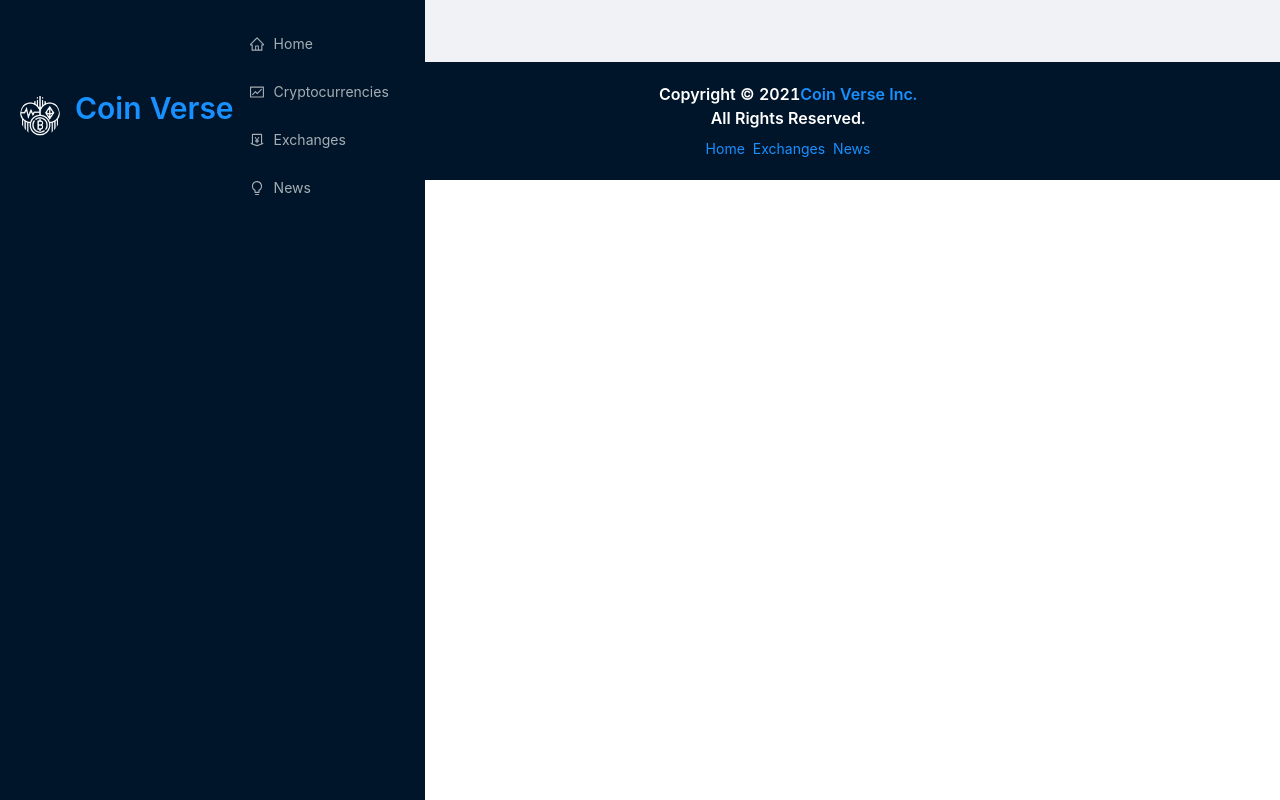
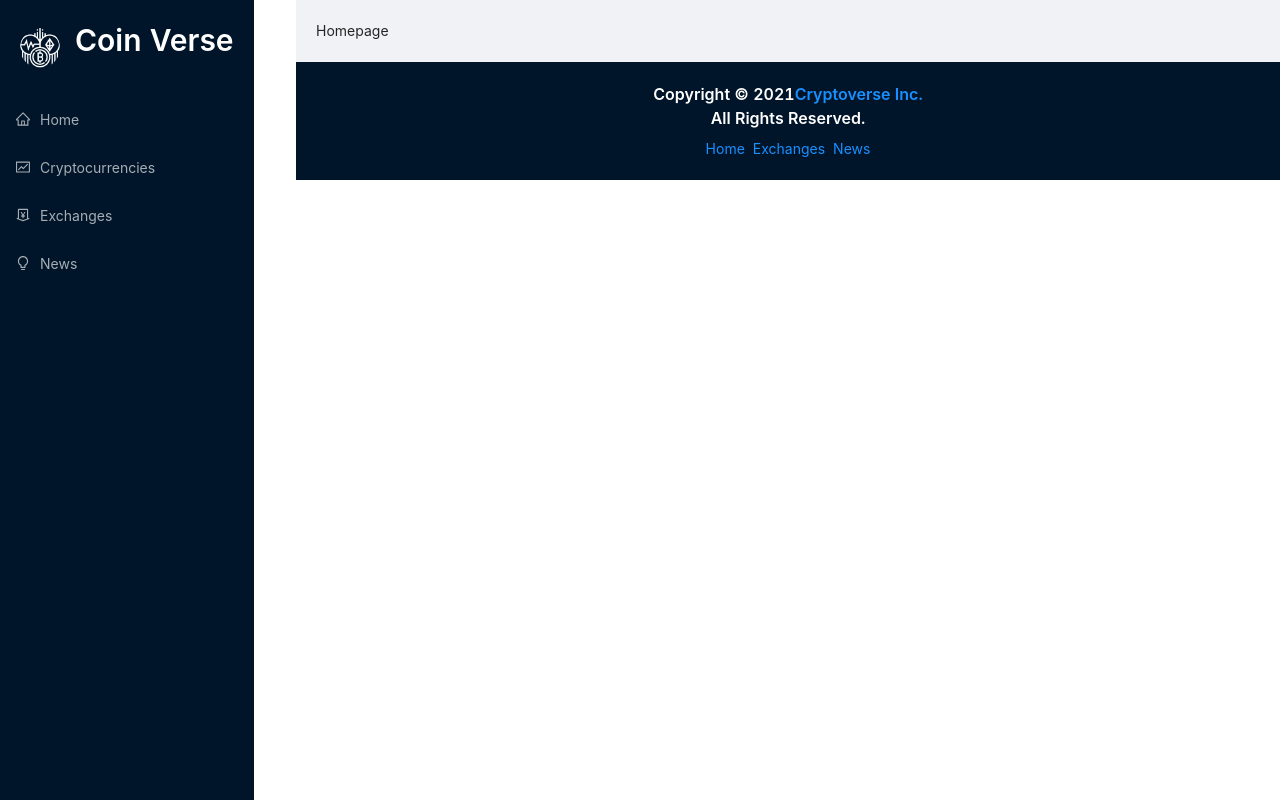
Before and after one commit to mrinnnmoy/coin-pay, a React (Create React App) app: page / in a window 1280 px wide. Built offline with nearby package versions, Linux system fonts and the light colour scheme.

Commit message:
fix styles-navbar

```diff
--- a/package.json
+++ b/package.json
@@ -9,8 +9,8 @@
     "@testing-library/react": "^13.4.0",
     "@testing-library/user-event": "^13.5.0",
     "antd": "^4.16.13",
-    "axios": "^1.2.0",
-    "chart.js": "^4.0.1",
+    "axios": "^0.21.1",
+    "chart.js": "^3.5.1",
     "html-react-parser": "^3.0.4",
     "millify": "^5.0.1",
     "moment": "^2.29.4",
--- a/public/index.html
+++ b/public/index.html
@@ -2,7 +2,7 @@
 <html lang="en">
   <head>
     <meta charset="utf-8" />
-    <link rel="icon" href="%PUBLIC_URL%/favicon.ico" />
+    <link rel="icon" href="./cryptocurrency.png" />
     <meta name="viewport" content="width=device-width, initial-scale=1" />
     <meta name="theme-color" content="#000000" />
     <meta
@@ -10,34 +10,11 @@
       content="Web site created using create-react-app"
     />
     <link rel="apple-touch-icon" href="%PUBLIC_URL%/logo192.png" />
-    <!--
-      manifest.json provides metadata used when your web app is installed on a
-      user's mobile device or desktop. See https://developers.google.com/web/fundamentals/web-app-manifest/
-    -->
     <link rel="manifest" href="%PUBLIC_URL%/manifest.json" />
-    <!--
-      Notice the use of %PUBLIC_URL% in the tags above.
-      It will be replaced with the URL of the `public` folder during the build.
-      Only files inside the `public` folder can be referenced from the HTML.
-
-      Unlike "/favicon.ico" or "favicon.ico", "%PUBLIC_URL%/favicon.ico" will
-      work correctly both with client-side routing and a non-root public URL.
-      Learn how to configure a non-root public URL by running `npm run build`.
-    -->
     <title>Coin Verse</title>
   </head>
   <body>
     <noscript>You need to enable JavaScript to run this app.</noscript>
     <div id="root"></div>
-    <!--
-      This HTML file is a template.
-      If you open it directly in the browser, you will see an empty page.
-
-      You can add webfonts, meta tags, or analytics to this file.
-      The build step will place the bundled scripts into the <body> tag.
-
-      To begin the development, run `npm start` or `yarn start`.
-      To create a production bundle, use `npm run build` or `yarn build`.
-    -->
   </body>
 </html>
--- a/src/App.css
+++ b/src/App.css
@@ -1,3 +1,5 @@
+@import '~antd/dist/antd.css';
+
 :root {
     --text-primary: #000;
     --bgPrimary: #fff;
--- a/src/App.js
+++ b/src/App.js
@@ -2,18 +2,17 @@ import React from "react";
 import { Switch, Route, Link } from "react-router-dom";
 import { Layout, Typography, Space } from "antd";
 
-import "./App.css";
 import {
-  Navbar,
   Exchanges,
   Homepage,
+  News,
   Cryptocurrencies,
   CryptoDetails,
-  News,
+  Navbar,
 } from "./components";
+import "./App.css";
 
-const App = () => {
-  return (
+const App = () => (
   <div className="app">
     <div className="navbar">
       <Navbar />
@@ -46,7 +45,7 @@ const App = () => {
           style={{ color: "white", textAlign: "center" }}
         >
           Copyright © 2021
-            <Link to="/">Coin Verse Inc.</Link> <br />
+          <Link to="/">Cryptoverse Inc.</Link> <br />
           All Rights Reserved.
         </Typography.Title>
         <Space>
@@ -58,6 +57,5 @@ const App = () => {
     </div>
   </div>
 );
-};
 
 export default App;
--- a/src/components/Navbar.jsx
+++ b/src/components/Navbar.jsx
@@ -10,13 +10,10 @@ const Navbar = () => {
     <div className="nav-container">
       <div className="logo-container">
         <Avatar src={icon} size="large" />
-        <Typography.Title level={2} className="logo">
-          <Link to="/">Coin Verse</Link>
-        </Typography.Title>
-        {/* <Button className="menu-control-container">
-
-            </Button> */}
-        <Menu theme='dark'>
+        <Typography.Title level={2} className="logo"><Link to="/">Coin Verse</Link></Typography.Title>
+        <Button className="menu-control-container"><MenuOutlined /></Button>
+      </div>
+        <Menu theme="dark">
           <Menu.Item icon={<HomeOutlined />}>
             <Link to="/">Home</Link>
           </Menu.Item>
@@ -30,7 +27,6 @@ const Navbar = () => {
             <Link to="/news">News</Link>
           </Menu.Item>
         </Menu>
-      </div>
     </div>
   )
 };
--- a/src/index.js
+++ b/src/index.js
@@ -3,7 +3,6 @@ import ReactDOM from "react-dom";
 import { BrowserRouter as Router } from "react-router-dom";
 
 import App from "./App";
-import 'antd/dist/antd.css';
 
 ReactDOM.render(
   <Router>
```
Also changed, not shown: 1 other file (tests, documents, lock files or other folders). Lines whose indentation alone changed are shown as unchanged.
